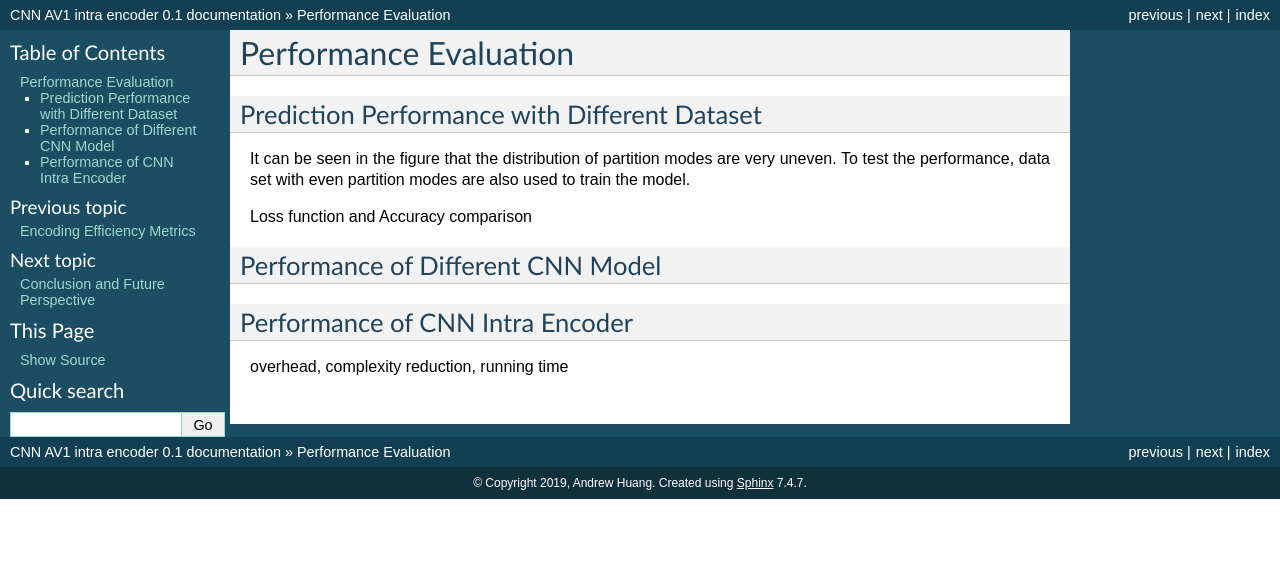
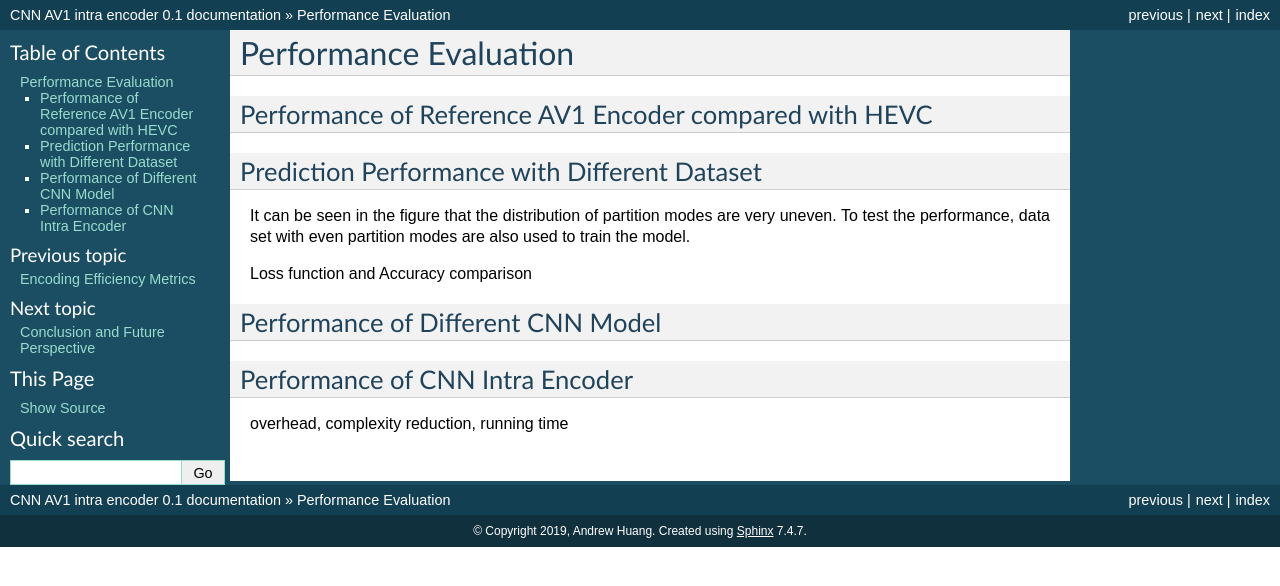
Before and after one commit to epadam/CNN-AV1-intra-encoder, a Sphinx documentation site: the page built from source/performance.rst, in a window 1280 px wide. Shown: the top 586 px of the page. Built offline with Sphinx 7.4.7, drawn with Linux system fonts in a browser that asks for light colours.

Commit message:
Update performance.rst

```diff
--- a/source/performance.rst
+++ b/source/performance.rst
@@ -1,7 +1,9 @@
 Performance Evaluation
 ===============================================
 
-
+==========================================================
+Performance of Reference AV1 Encoder compared with HEVC
+==========================================================
 
 
 ==============================================
```
